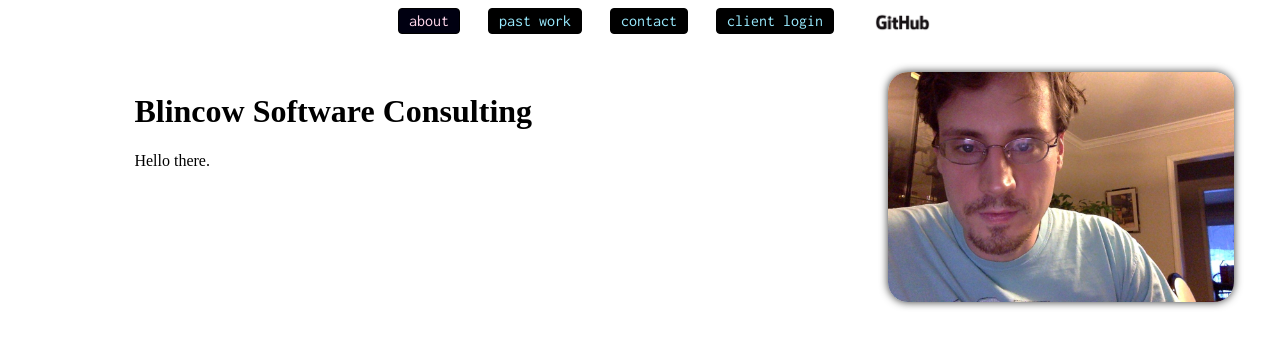
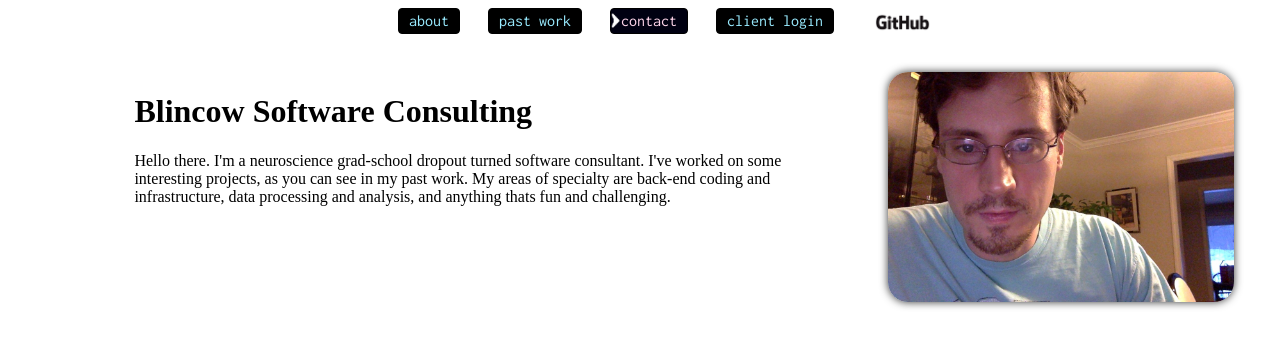
Before and after one commit to eblincow/homepage, a Django app: page / in a window 1280 px wide. Shown: the top 347 px of the page. Run offline with Django 3.2, Linux system fonts and the light colour scheme; some libraries are stand-ins or nearby versions; some web fonts are replaced.

Commit message:
Functioning about page

```diff
--- a/blinc/blinc/templates/home.html
+++ b/blinc/blinc/templates/home.html
@@ -2,6 +2,7 @@
 <html>
 
 <link rel="stylesheet" type="text/css" href="http://fonts.googleapis.com/css?family=Tangerine|Inconsolata|Droid+Sans">
+<script src="//code.jquery.com/jquery-1.11.2.min.js"></script>
 
 <style>
 
@@ -29,19 +30,14 @@
         border: 1px solid #000;
         background: #000;
         display: inline-block;
-        z-index: 0;
         border-radius: 4px 4px 4px 4px;
     }
 
     .tabrow li.selected {
-        z-index: 2;
         background: #001;
         color: #FFD6EB;
     }
 
-    .tabrow:before {
-        z-index: 1;
-    }
 
     [class*='col-'] {
         float: left;
@@ -76,7 +72,6 @@
         top: 0;
         left: 0;
         border-radius: 20px;
-
         box-shadow: 0 0 8px rgba(0, 0, 0, .8);
         -webkit-box-shadow: 0 0 8px rgba(0, 0, 0, .8);
         -moz-box-shadow: 0 0 8px rgba(0, 0, 0, .8);
@@ -94,6 +89,11 @@
     }
 
 
+    .arrow {
+        position: absolute;
+        height: 25px;
+    }
+
 </style>
 
 <body>
@@ -101,9 +101,9 @@
 
 <div id="tabs">
 <ul class="tabrow">
-    <li class="selected">about</li>
+    <li>about</li>
     <li>past work</li>
-    <li>contact</li>
+    <li class="selected">contact</li>
     <li>client login</li>
     <li style="background: none; border:none;">
         <div class="piccontainer"  style="padding-top: 10px;">
@@ -111,12 +111,15 @@
         </div>
     </li>
 </ul>
+
 </div>
 
 <div id="about">
   <div class="col-2-3">
      <h1>Blincow Software Consulting</h2>
-         Hello there.
+         <p>Hello there. I'm a neuroscience grad-school dropout turned software consultant.
+         I've worked on some interesting projects, as you can see in my past work. My areas of specialty are back-end coding and infrastructure,
+         data processing and analysis, and anything thats fun and challenging.
   </div>
   <div class="col-1-3">
       <div class="piccontainer">
@@ -126,4 +129,9 @@
 </div>
 
 </body>
+
+<script>
+    $("<img src={% static 'arrow.png' %} class='arrow'>").insertBefore($('li.selected'));
+</script>
+
 </html>
```
Also changed, not shown: blinc/blinc/static/arrow.png (added), 1 other file. Lines whose indentation alone changed are shown as unchanged.
